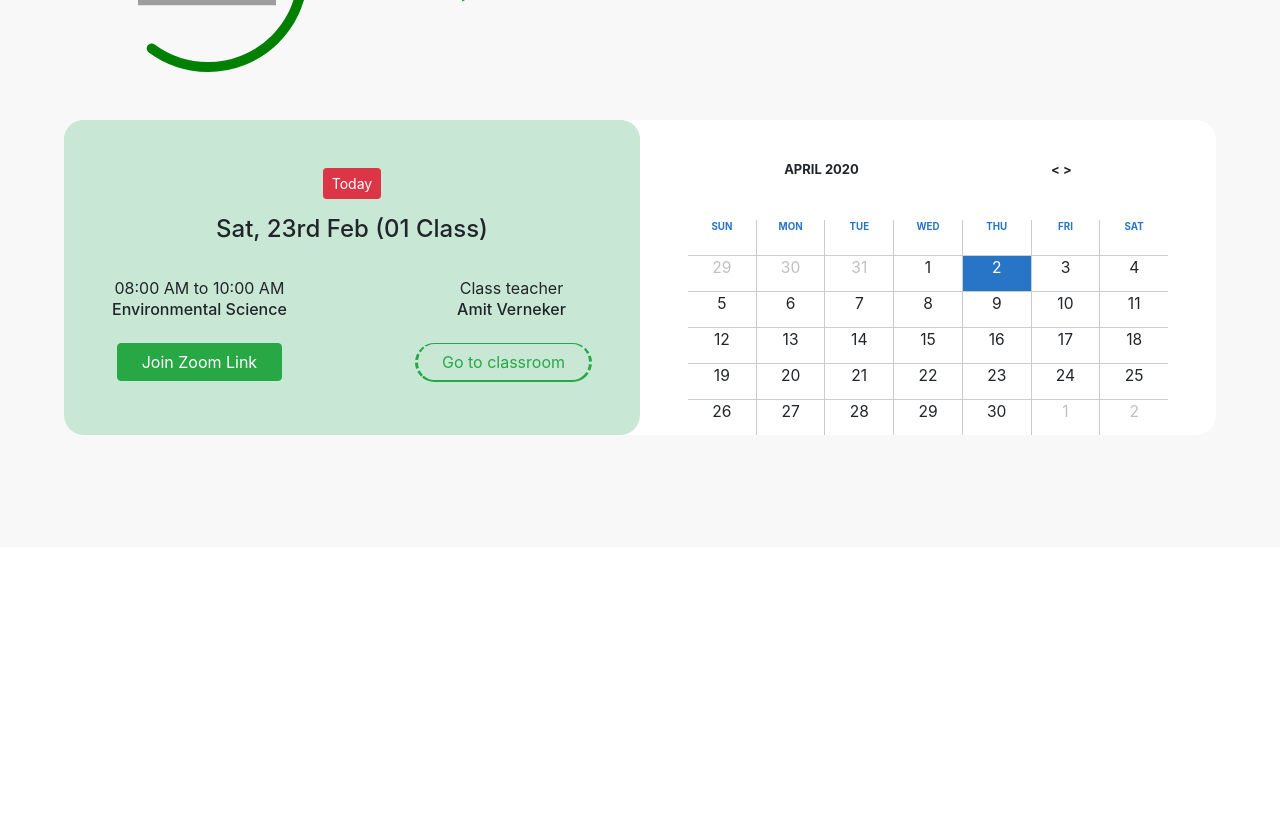
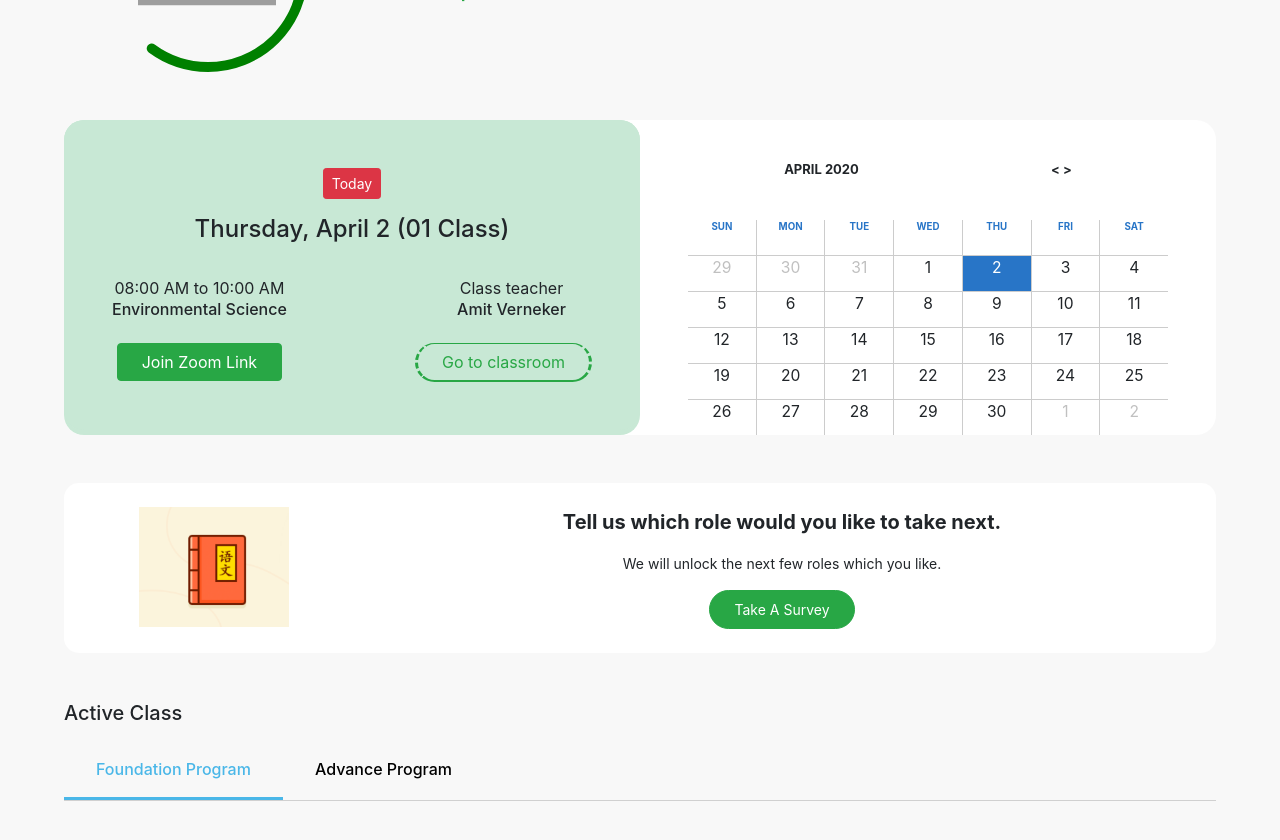
Before and after one commit to utkarshvj123/Uable, a React (Create React App) app: page / in a window 1280 px wide. Shown: the part 240-1080 px from the top of the page. Before the commit the page ends 800 px from the top, so only its background shows below. Built offline with nearby package versions, Linux system fonts and the light colour scheme; grey boxes are pictures that could not be loaded.

Commit message:
Active class tab created

```diff
--- a/src/component/Events/index.js
+++ b/src/component/Events/index.js
@@ -1,32 +1,43 @@
 import React, { Component } from "react";
 import "./style.css";
-
+import { gettingDateOnDayFormats } from "../../constants/global_common_functions";
 
 export default class Events extends Component {
-
-    render(){
+  render() {
     return (
-            <div class="p-5 content">
-                <div><button class="btn btn-sm btn-danger mb-3">Today</button></div>
-                <h4>Sat, 23rd Feb (01 Class)</h4>
-                <div class="d-flex">
-                    <div class="pr-3 pt-4">
+      <div className="p-5 content">
+        <div>
+          <button className="btn btn-sm btn-danger mb-3">Today</button>
+        </div>
+        <h4>
+          {gettingDateOnDayFormats({
+            weekday: "long",
+            month: "long",
+            day: "numeric"
+          })}{" "}
+          (01 Class)
+        </h4>
+        <div className="d-flex">
+          <div className="pr-3 pt-4">
             <div>08:00 AM to 10:00 AM</div>
-                        <h6 class="mb-4">Environmental Science</h6>
+            <h6 className="mb-4">Environmental Science</h6>
             <div>
-                            <button class="btn btn-success link-btn px-4">Join Zoom Link</button>
+              <button className="btn btn-success link-btn px-4">
+                Join Zoom Link
+              </button>
             </div>
           </div>
-                    <div class="pl-3 pt-4">
-                        <div class="pl-3">Class teacher</div>
-                        <h6 class="pl-3 mb-4">Amit Verneker</h6>
+          <div className="pl-3 pt-4">
+            <div className="pl-3">Class teacher</div>
+            <h6 className="pl-3 mb-4">Amit Verneker</h6>
             <div>
-                            <button class="btn btn-outline-success class-btn px-4">Go to classroom</button>
+              <button className="btn btn-outline-success class-btn px-4">
+                Go to classroom
+              </button>
             </div>
           </div>
         </div>
       </div>
     );
   }
-
 }
--- /dev/null
+++ b/src/component/Survey/index.js
@@ -0,0 +1,21 @@
+import React, { Component } from 'react'
+import './style.css';
+
+export default class Survey extends Component {
+    render() {
+        return (
+            <div className="card border-0 custom-card">
+                <div className="row p-2 my-3">
+                    <div className="col-3">
+                    <img src={require('../../assets/Images/book.png')} width="150" height="120" />
+                    </div>
+                    <div className="col-9">
+                        <div className="heading mb-3">Tell us which role would you like to take next.</div>
+                        <div className="mb-3 sub-heading">We will unlock the next few roles which you like.</div>
+                        <button className="btn btn-success rounded-pill btn-text px-4 py-2 ">Take A Survey</button>
+                    </div>
+                </div>
+            </div>
+        )
+    }
+}
--- /dev/null
+++ b/src/component/Survey/style.css
@@ -0,0 +1,14 @@
+.heading{
+    font-size: 20px;
+    font-weight: bolder;
+}
+.sub-heading{
+    font-size: 14px;
+}
+.btn-text{
+    font-size: 14px !important;
+}
+
+.custom-card{
+    border-radius: 15px !important;
+}
--- a/src/constants/global_common_functions.js
+++ b/src/constants/global_common_functions.js
@@ -1,4 +1,16 @@
-export function findValueWithIndex(array,index,paramToFind){
-	const value=array[index][paramToFind];
-	return value;
+export function findValueWithIndex(array, index, paramToFind) {
+  const value = array[index][paramToFind];
+  return value;
 }
+
+export function gettingDateOnDayFormats(options) {
+//Example of options
+	//   var options = {
+//     weekday: "long",
+//     // year: "numeric",
+//     month: "long",
+//     day: "numeric"
+//   };
+  var today = new Date();
+  return today.toLocaleDateString("en-US", options);
+}
--- a/src/modules/Dashboard/index.js
+++ b/src/modules/Dashboard/index.js
@@ -9,6 +9,9 @@ import { bindActionCreators } from "redux";
 import { connect } from "react-redux";
 import UnCompanion from "../../component/UnCompanion";
 import EventDashboard from "../../component/EventDashboard";
+import Survey from "../../component/Survey";
+import TabHeaders from "../../component/TabsHeaders";
+import { findValueWithIndex } from "../../constants/global_common_functions";
 
 const Container = styled.div`
   background: #8080800f;
@@ -19,6 +22,64 @@ class Dashboard extends Component {
     super(props);
     this.props.getTabData();
     this.state = {
+      tabs: [
+        {
+          id: 1,
+          name: "Foundation Program",
+          value: [
+            {
+              heading: "History",
+              title: "Session",
+              completed: 1,
+              remaining: 2
+            },
+            {
+              heading: "Botany",
+              title: "Session",
+              completed: 2,
+              remaining: 4
+            },
+            {
+              heading: "Chemisty",
+              title: "Session",
+              completed: 1,
+              remaining: 3
+            }
+          ]
+        },
+        {
+          id: 2,
+          name: "Advance Program",
+          value: [
+            {
+              heading: "Physics",
+              title: "Session",
+              completed: 1,
+              remaining: 2
+            },
+            {
+              heading: "Maths",
+              title: "Session",
+              completed: 2,
+              remaining: 4
+            },
+            {
+              heading: "Chemisty",
+              title: "Session",
+              completed: 1,
+              remaining: 3
+            },
+            {
+              heading: "English",
+              title: "Session",
+              completed: 1,
+              remaining: 3
+            }
+          ]
+        }
+      ],
+      activeTabName: "",
+      activeTabIndex: 0,
       progress: {
         progressPercentage: 60,
         strokeWidth: "10"
@@ -26,7 +87,20 @@ class Dashboard extends Component {
     };
   }
 
-  componentDidMount() {}
+  componentDidMount() {
+    const tabName = findValueWithIndex(
+      this.state.tabs,
+      this.state.activeTabIndex,
+      "name"
+    );
+    console.log(tabName);
+    this.setState({ activeTabName: tabName });
+  }
+
+  selectedTab = (index, value) => {
+    console.log(index, value, "........value");
+    this.setState({ activeTabName: value.name, activeTabIndex: index });
+  };
 
   render() {
     const {
@@ -54,8 +128,43 @@ class Dashboard extends Component {
               <UnCompanion />
             </div>
           </div>
-          <EventDashboard/>
-
+          <EventDashboard />
+          <div className="mb-5">
+            <Survey />
+          </div>
+          <div>
+            <div className="row">
+              <h5> Active Class</h5>
+            </div>
+            <div className="row">
+              <TabHeaders
+                sectionTabs={this.state.tabs}
+                mobileHeaderCss={{ fontWeight: 200 }}
+                mobileTabCss={{
+                  cursor: "pointer",
+                  textAlign: "center",
+                  opacity: 1,
+                  color: "black",
+                  padding: "1.5rem 2rem 1rem",
+                  fontWeight: "500",
+                  textTransform: "capitalize"
+                }}
+                tabCss={{
+                  cursor: "pointer",
+                  textAlign: "center",
+                  opacity: 1,
+                  color: "black",
+                  padding: "1.5rem 2rem 1rem",
+                  fontWeight: "500",
+                  textTransform: "capitalize"
+                }}
+                switchTab={this.selectedTab}
+                activeSection={
+                  this.state.activeTabName ? this.state.activeTabName : ""
+                }
+              />
+            </div>
+          </div>
         </div>
       </Container>
     );
```
Also changed, not shown: src/assets/Images/book.png (added), src/assets/Images/logo.png (added). Lines whose indentation alone changed are shown as unchanged.
